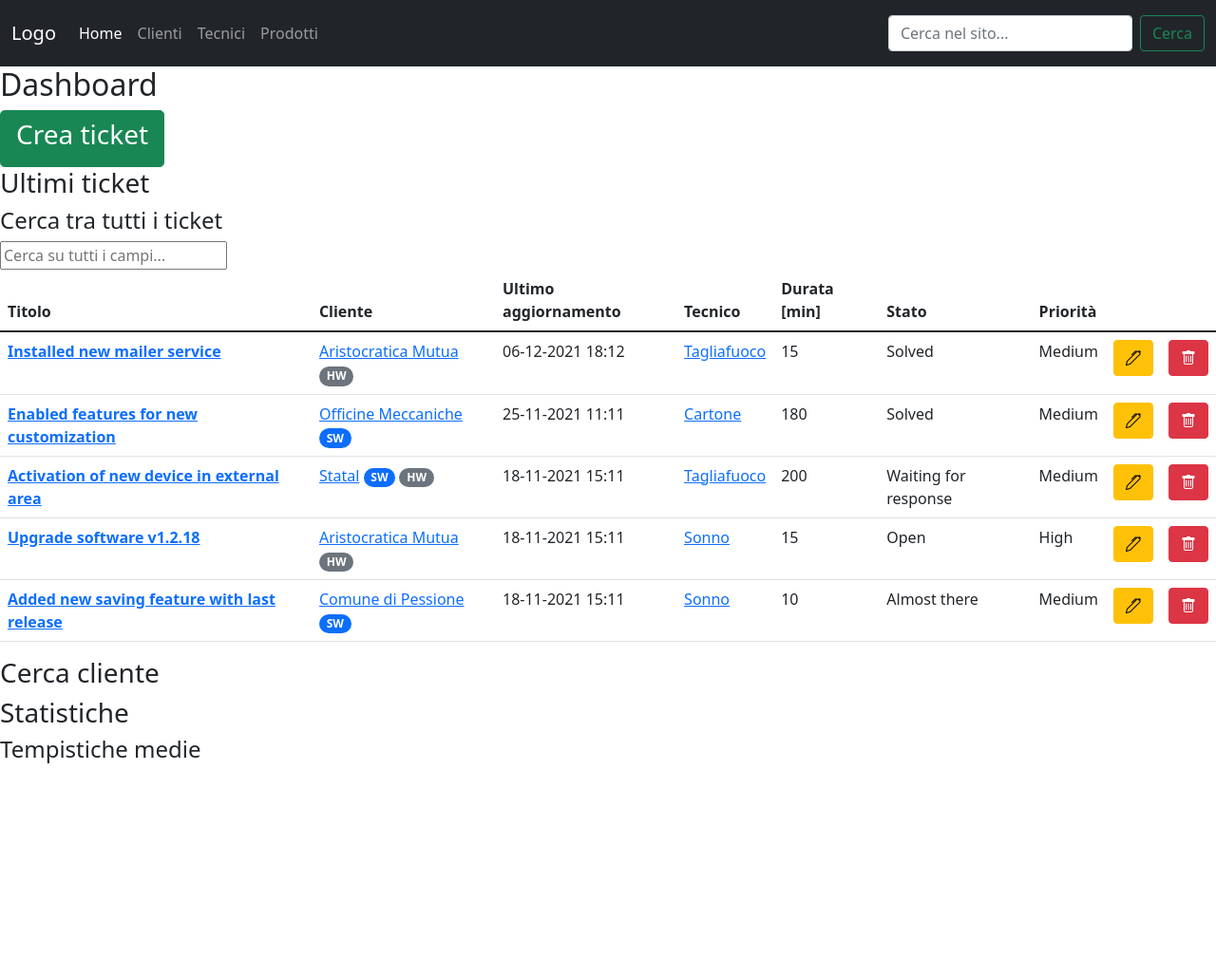
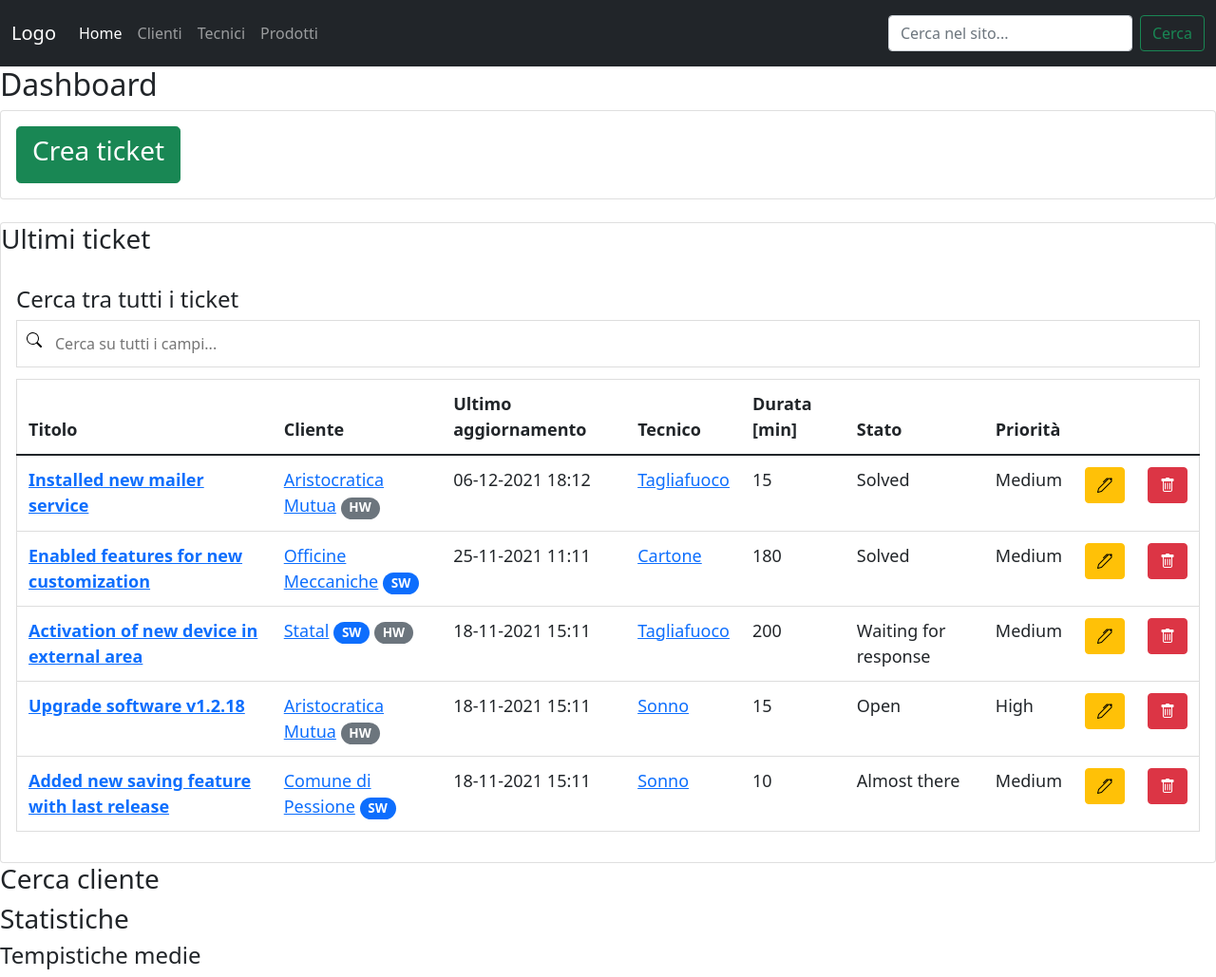
Before and after one commit to sannae/hotline, a Django app: page / in a window 1280 px wide. Shown: the whole page at 95% size. Before the commit the page ends 804 px from the top, so only its background shows below. Run offline with Django 3.2, Linux system fonts and the light colour scheme; data comes from the database, SQL or seed files in the repository; both versions use the stored data as it was after the commit; some libraries are stand-ins or nearby versions.

Commit message:
Organized static files

```diff
--- a/core/settings.py
+++ b/core/settings.py
@@ -123,6 +123,9 @@ USE_TZ = True
 # https://docs.djangoproject.com/en/3.2/howto/static-files/
 
 STATIC_URL = '/static/'
+STATICFILES_DIRS = [
+    BASE_DIR / "static"
+]
 
 # Default primary key field type
 # https://docs.djangoproject.com/en/3.2/ref/settings/#default-auto-field
--- a/hotline/templates/hotline/dashboard.html
+++ b/hotline/templates/hotline/dashboard.html
@@ -4,13 +4,24 @@
 
 <h2>Dashboard</h2>
 
-<a href="{% url 'new_ticket' %}" class="btn btn-success btn-lg"><h3>Crea ticket</h3></a>
+<div class="card">
+    <div class="card-body">
+        <a href="{% url 'new_ticket' %}" class="btn btn-success btn-lg">
+            <h3>Crea ticket</h3>
+        </a>
+    </div>
+</div>
 
-<h3>Ultimi ticket</h3>
+</br>
 
-
-
-{% include 'hotline/ticket_table.html' %}
+<div class="card">
+    <div class="card-title">
+        <h3>Ultimi ticket</h3>
+    </div>
+    <div class="card-body">
+        {% include 'hotline/ticket_table.html' %}
+    </div>
+</div>
 
 <h3>Cerca cliente</h3>
 
--- a/hotline/templates/hotline/home.html
+++ b/hotline/templates/hotline/home.html
@@ -16,6 +16,8 @@
     <link href="https://cdn.jsdelivr.net/npm/bootstrap@5.1.3/dist/css/bootstrap.min.css" rel="stylesheet" integrity="sha384-1BmE4kWBq78iYhFldvKuhfTAU6auU8tT94WrHftjDbrCEXSU1oBoqyl2QvZ6jIW3" crossorigin="anonymous">
     <!-- Bootstrap icons (https://icons.getbootstrap.com/)-->
     <link rel="stylesheet" href="https://cdn.jsdelivr.net/npm/bootstrap-icons@1.7.1/font/bootstrap-icons.css">
+    <!-- Import the main CSS file in the static files folder -->
+    <link rel="stylesheet" type="text/css" href="{% static '/css/style.css' %}">
 
     <title>Hotline</title>
 
@@ -34,39 +36,8 @@
 
 <!-- Bootstrap JS template -->
 <script src="https://cdn.jsdelivr.net/npm/bootstrap@5.1.3/dist/js/bootstrap.bundle.min.js" integrity="sha384-ka7Sk0Gln4gmtz2MlQnikT1wXgYsOg+OMhuP+IlRH9sENBO0LRn5q+8nbTov4+1p" crossorigin="anonymous"></script>
-
-<script>
-// https://www.codegrepper.com/code-examples/html/html+filter+table+multiple+columns
-function filterTable() {
-    // Declare variables
-  var input, filter, table, tr, td, i;
-  input = document.getElementById("SearchInput");
-  filter = input.value.toUpperCase();
-  table = document.getElementById("searchableTable");
-  var rows = table.getElementsByTagName("tr");
-
-    // Loop through all table rows, and hide those who don't match the search query
-  for (i = 1; i < rows.length; i++) {
-    var cells = rows[i].getElementsByTagName("td");
-    var j;
-    var rowContainsFilter = false;
-    for (j = 0; j < cells.length; j++) {
-      if (cells[j]) {
-        if (cells[j].innerHTML.toUpperCase().indexOf(filter) > -1) {
-          rowContainsFilter = true;
-          continue;
-        }
-      }
-    }
-
-    if (! rowContainsFilter) {
-      rows[i].style.display = "none";
-    } else {
-      rows[i].style.display = "";
-    }
-  }
-}
-</script>
+<!-- Static JS -->
+<script src="{% static '/js/main.js' %}"></script>
 
 
 </html>
--- /dev/null
+++ b/static/css/style.css
@@ -0,0 +1,32 @@
+#SearchInput {
+    background-image: url('../images/search.svg'); /* Add a search icon to input */
+    background-position: 10px 12px; /* Position the search icon */
+    background-repeat: no-repeat; /* Do not repeat the icon image */
+    width: 100%; /* Full-width */
+    font-size: 16px; /* Increase font-size */
+    padding: 12px 20px 12px 40px; /* Add some padding */
+    border: 1px solid #ddd; /* Add a grey border */
+    margin-bottom: 12px; /* Add some space below the input */
+  }
+
+  #searchableTable {
+    border-collapse: collapse; /* Collapse borders */
+    width: 100%; /* Full-width */
+    border: 1px solid #ddd; /* Add a grey border */
+    font-size: 18px; /* Increase font-size */
+  }
+
+  #searchableTable th, #searchableTable td {
+    text-align: left; /* Left-align text */
+    padding: 12px; /* Add padding */
+  }
+
+  #searchableTable tr {
+    /* Add a bottom border to all table rows */
+    border-bottom: 1px solid #ddd;
+  }
+
+  #searchableTable tr.header, #searchableTable tr:hover {
+    /* Add a grey background color to the table header and on hover */
+    background-color: #f1f1f1;
+  }
--- /dev/null
+++ b/static/js/main.js
@@ -0,0 +1,30 @@
+// https://www.codegrepper.com/code-examples/html/html+filter+table+multiple+columns
+function filterTable() {
+    // Declare variables
+  var input, filter, table, tr, td, i;
+  input = document.getElementById("SearchInput");
+  filter = input.value.toUpperCase();
+  table = document.getElementById("searchableTable");
+  var rows = table.getElementsByTagName("tr");
+
+    // Loop through all table rows, and hide those who don't match the search query
+  for (i = 1; i < rows.length; i++) {
+    var cells = rows[i].getElementsByTagName("td");
+    var j;
+    var rowContainsFilter = false;
+    for (j = 0; j < cells.length; j++) {
+      if (cells[j]) {
+        if (cells[j].innerHTML.toUpperCase().indexOf(filter) > -1) {
+          rowContainsFilter = true;
+          continue;
+        }
+      }
+    }
+
+    if (! rowContainsFilter) {
+      rows[i].style.display = "none";
+    } else {
+      rows[i].style.display = "";
+    }
+  }
+}
```
Also changed, not shown: hotline/templates/hotline/customer_detail.html (+2 -6 lines), db.sqlite3, static/images/search.svg (added).
